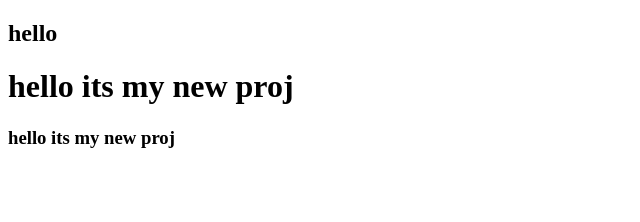
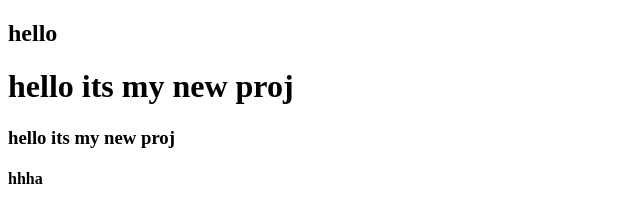
Before and after one commit to nevin0890/sample-project, a plain HTML site: page hello.html in a window 1280 px wide. Shown: the full height of the page, 0-640 px from the left. Drawn offline with Linux system fonts and the light colour scheme.

Commit message:
forth commit

```diff
--- a/hello.html
+++ b/hello.html
@@ -10,5 +10,6 @@
     <h2>hello</h2>
     <h1>hello its my new proj</h1>
     <h3>hello its my new proj</h3>
+    <h4>hhha</h4>
 </body>
 </html>
```
